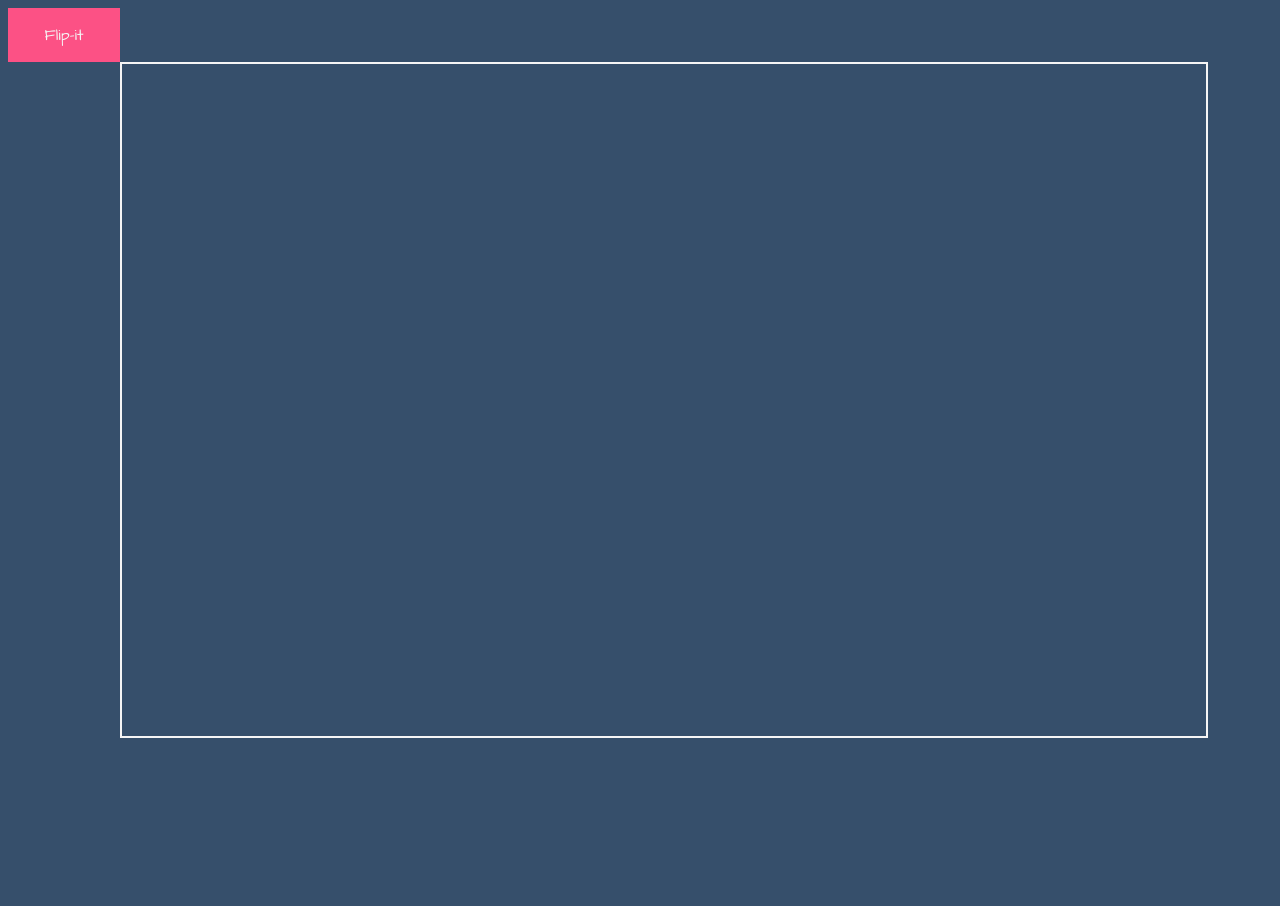
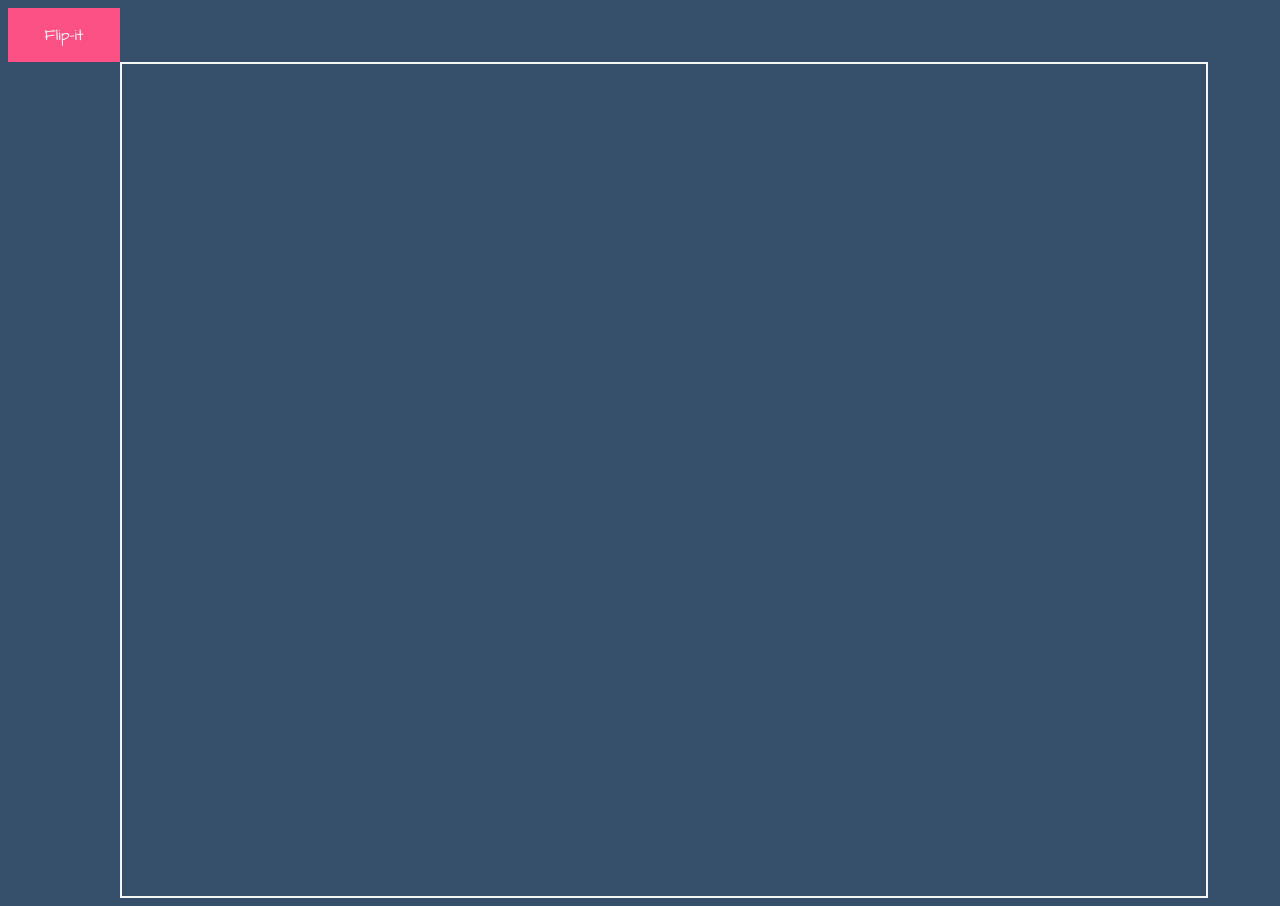
Before and after one commit to Andrew-Hinson/To-Do-App, a website built with webpack: page dist/index.html in a window 1280 px wide. Before the commit the page ends 800 px from the top, so only its background shows below. Built offline with Linux system fonts and the light colour scheme.

Commit message:
scrollbar styling added

```diff
--- a/src/style.css
+++ b/src/style.css
@@ -28,7 +28,7 @@ a {
   margin-left: 7rem;
   margin-right: 4rem;
   overflow-y: auto;
-  height: 40rem;
+  height: 50rem;
 }
 
 /* flip card styling */
@@ -350,3 +350,18 @@ select:focus{
   -ms-transform: rotate(45deg);
   transform: rotate(45deg);
 }
+
+/* ScrollBar Styling */
+
+::-webkit-scrollbar {
+  width: 10px;
+}
+::-webkit-scrollbar-track {
+  background: #3fc1c9;
+}
+::-webkit-scrollbar-thumb {
+  background: #f5f5f5;
+}
+::-webkit-scrollbar-thumb:hover {
+  background: #fc5185;
+}
```
Also changed, not shown: dist/bundle.js.
